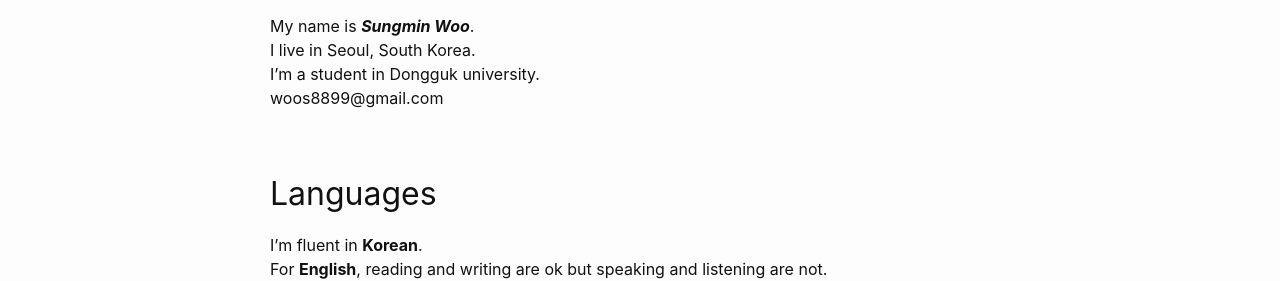
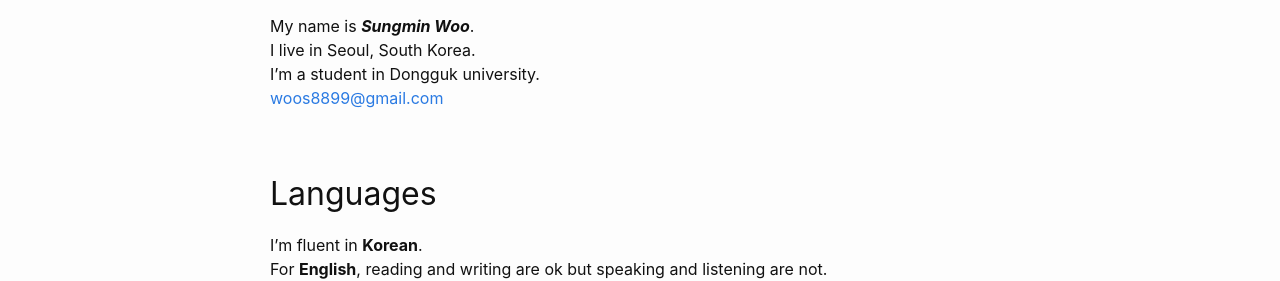
Before and after one commit to SausageTaste/SausageTaste.github.io, a Jekyll site: the page built from about.md, in a window 1280 px wide. Shown: the part 250-531 px from the top of the page. Built offline with Jekyll 4.4.1, drawn with Linux system fonts in a browser that asks for light colours.

Commit message:
Made e-mail address clickable

```diff
--- a/about.md
+++ b/about.md
@@ -9,7 +9,7 @@
 My name is ***Sungmin Woo***.
 I live in Seoul, South Korea.
 I'm a student in Dongguk university.
-woos8899@gmail.com
+<woos8899@gmail.com>
 
 ## Languages
 
```
